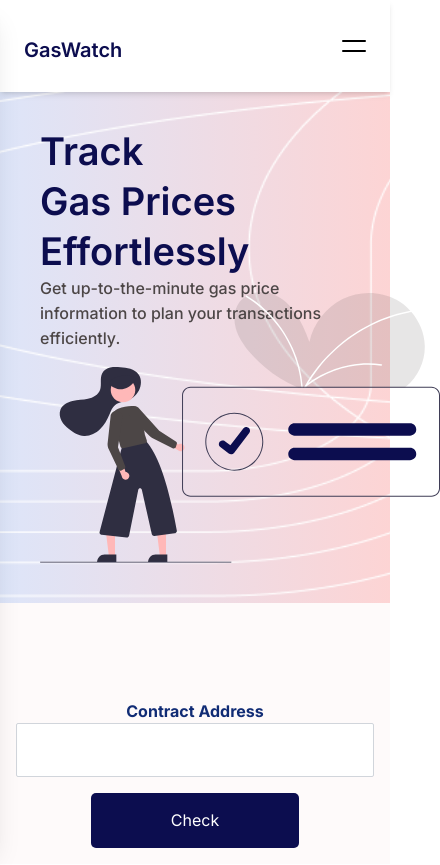
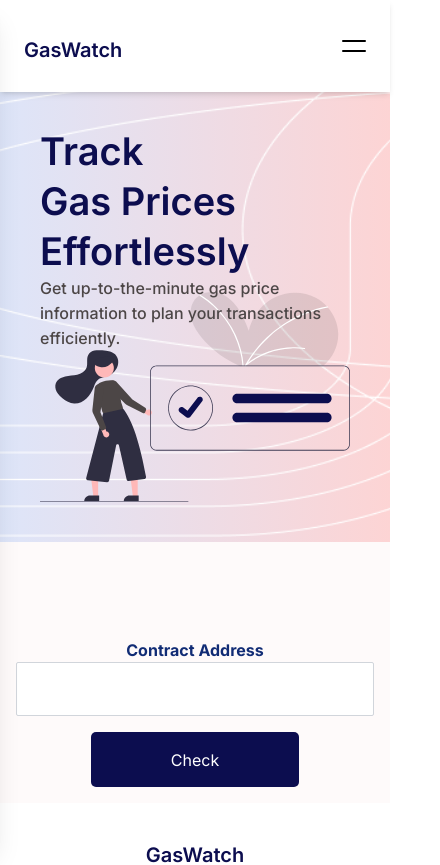
Before and after one commit to faytey/starknet-gasprice-gas-limit-endpoint, a Next.js app in the folder frontend/: page / in a window 390 px wide. Shown: the top 865 px of the page, 440 px wide, since content can reach past the window. Built offline with nearby package versions, Linux system fonts and the light colour scheme.

Commit message:
z-index fix

```diff
--- a/frontend/src/components/Home/HomePage.jsx
+++ b/frontend/src/components/Home/HomePage.jsx
@@ -67,11 +67,10 @@ function HomePage() {
             efficiently.
           </p>
         </header>
-        <figure className="relative md:w-[400px] h-[270.68px] z-50">
+        <figure className="relative z-40">
           <svg
             xmlns="http://www.w3.org/2000/svg"
-            width="400"
-            height="271"
+            className=" md:w-[400px] h-[270.68]"
             viewBox="0 0 400 271"
             fill="none"
           >
@@ -184,7 +183,12 @@ function HomePage() {
             </g>
             <defs>
               <clipPath id="clip0_2003_106">
-                <rect width="400" height="271" fill="white" />
+                <rect
+                  width="400"
+                  height="271"
+                  fill="white"
+                  className=" md:w-[400px] h-[270.68]"
+                />
               </clipPath>
             </defs>
           </svg>
```
